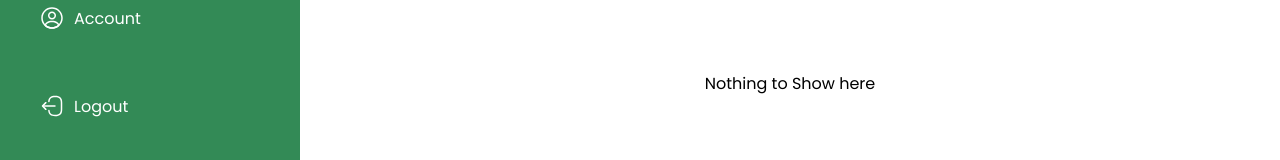
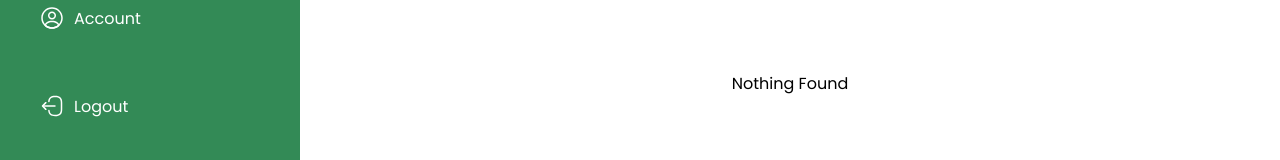
Before and after one commit to projects-for-clients/swifth, a React (Vite) app: page /dashboard/payments in a window 1280 px wide. Shown: the part 630-790 px from the top of the page. Built offline with nearby package versions, Linux system fonts and the light colour scheme.

Commit message:
working on payments

```diff
--- a/src/container/dashboard/Payments.tsx
+++ b/src/container/dashboard/Payments.tsx
@@ -196,10 +196,8 @@ function Payments() {
         <section>
           {paymentsData.length < 1 ? (
             <div className="grid place-content-center h-[70vh] text-center">
-              <p>Nothing to Show here</p>
-              {/* <p className="text-gray-500 text-[1.4rem] max-w-[35rem]">
-                <span>No Payments yet</span>
-              </p> */}
+              <p>Nothing Found</p>
+
             </div>
           ) : (
             <Fragment>
```
